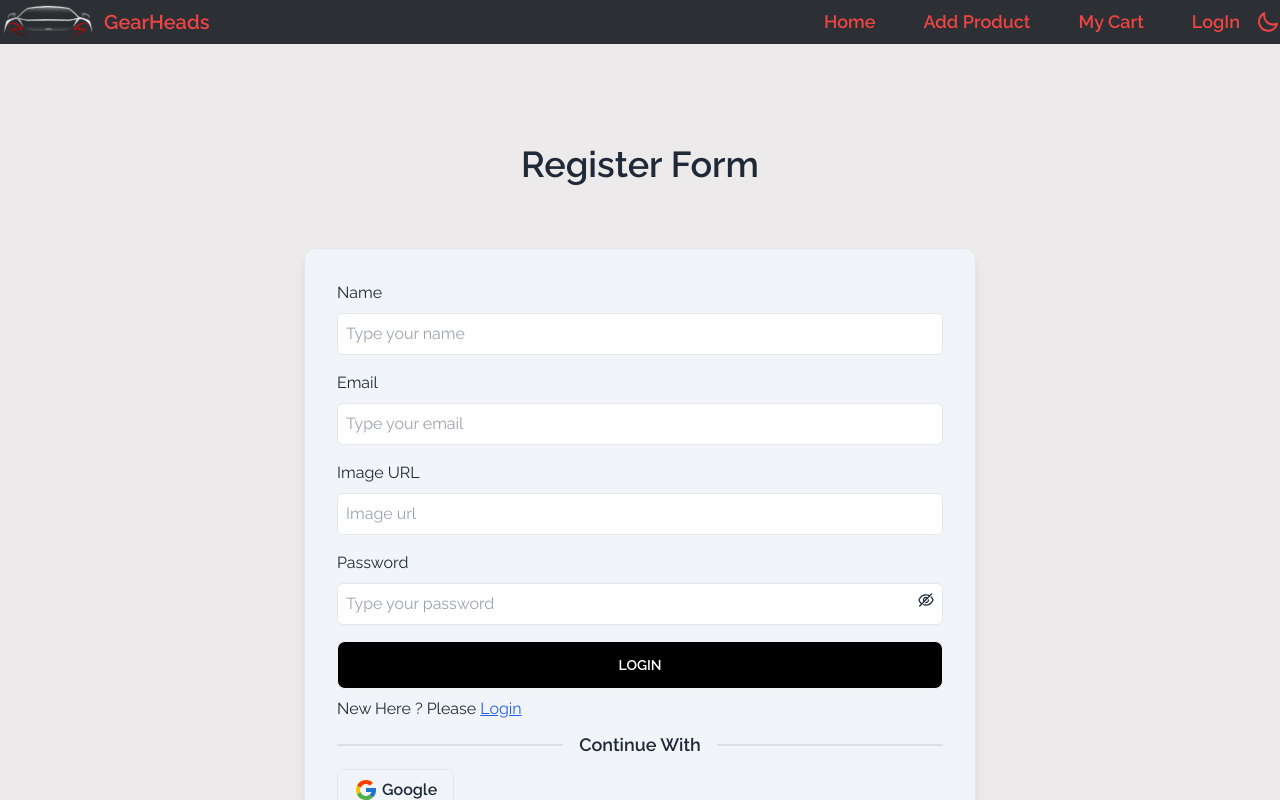
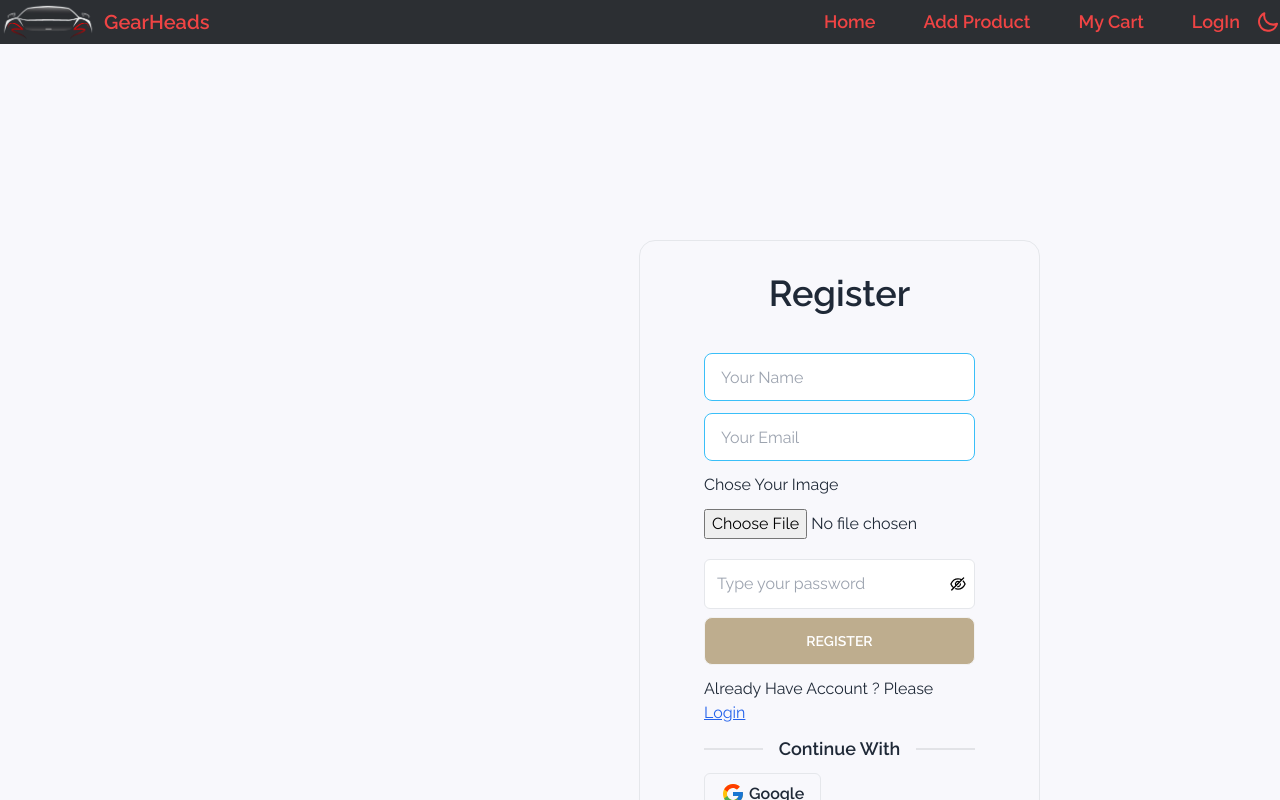
Before and after one commit to tohahpro/automotive-Task-client-site-, a React (Vite) app: page /register in a window 1280 px wide. Shown: the top 800 px of the page. Built offline with nearby package versions, Linux system fonts and the light colour scheme; no server answers.

Commit message:
register page image upload implement

```diff
--- a/package.json
+++ b/package.json
@@ -11,12 +11,15 @@
   },
   "dependencies": {
     "aos": "^2.3.4",
+    "axios": "^1.6.7",
     "firebase": "^10.5.0",
     "localforage": "^1.10.0",
     "match-sorter": "^6.3.1",
     "react": "^18.2.0",
     "react-dom": "^18.2.0",
     "react-fast-marquee": "^1.6.2",
+    "react-helmet-async": "^2.0.4",
+    "react-hook-form": "^7.50.1",
     "react-hot-toast": "^2.4.1",
     "react-icons": "^4.11.0",
     "react-router-dom": "^6.17.0",
--- a/public/brandLogo.json
+++ b/public/brandLogo.json
@@ -7,7 +7,7 @@
     {
         "id": 2,
         "brand_name": "Mercedes-Benz",
-        "image": "https://i.ibb.co/1vkfJWY/mercedes.png"
+        "image": "https://i.ibb.co/NN4KHRS/mercedes.png"
     },
     {
         "id": 3,
--- a/src/Components/Layout/UserLogin/Register/Register.jsx
+++ b/src/Components/Layout/UserLogin/Register/Register.jsx
@@ -1,115 +1,166 @@
-import { useContext, useState } from 'react';
+import { Link, useLocation, useNavigate } from "react-router-dom";
+import { useContext, useState } from "react";
 import { AiOutlineEyeInvisible, AiOutlineEye } from 'react-icons/ai';
-import { Link, useLocation, useNavigate } from 'react-router-dom';
 
-import SocialRegister from './SocialRegister';
-import toast from 'react-hot-toast';
-import { AuthContext } from '../../../Provider/AuthProvider';
+
+import toast from "react-hot-toast";
+import { Helmet } from "react-helmet-async";
+
+import { useForm } from "react-hook-form";
+import axios from "axios";
+
+import SocialRegister from "./SocialRegister";
+import { AuthContext } from "../../../Provider/AuthProvider";
+import useAxiosPublic from "../../../../Hooks/AxiosPublic";
+
+
+
+const image_hosting_key = import.meta.env.VITE_IMAGE_HOSTING_KEY
+const image_hosting_api = `https://api.imgbb.com/1/upload?key=${image_hosting_key}`
 
 const Register = () => {
 
 
+    const { signUp, userUpdate } = useContext(AuthContext)
+
     const [showPassword, setShowPassword] = useState(false)
 
-    const location = useLocation()
-    const navigate = useNavigate()
 
 
-    const { signUp, userUpdate } = useContext(AuthContext)
 
-    const handleRegister = e => {
-        e.preventDefault()
-
-        const name = e.target.name.value
-        const email = e.target.email.value
-        const password = e.target.password.value
-        const image = e.target.image.value
-        console.log(name, email, password, image);
+    const navigate = useNavigate();
+    const location = useLocation();
+    const axiosPublic = useAxiosPublic()
 
 
-        if (!/^(?=.*[a-z]).{6,}$/.test(password)) {
-            return toast.error("Password length must have 6 characters")
+    const { register, handleSubmit } = useForm()
+
+    const onSubmit = async (data) => {
+
+
+
+        // image upload to imgbb and then get an url
+        const imageFile = { image: data.image[0] }
+        const res = await axios.post(image_hosting_api, imageFile, {
+            headers: {
+                'content-type': 'multipart/form-data'
             }
 
-        else if (!/(?=.*[!@#$%^&*])/.test(password)) {
-            return toast.error("Password must have a special character")
-        }
-        else if (!/(?=.*[A-Z])/.test(password)) {
-            return toast.error("Password must have a capital letter")
-        }
-        else if (!/(?=.*\d)/.test(password)) {
-            return toast.error("Password must have a number")
-        }
+        });
+
+        console.log(res.data.data.display_url);
+
+        if (res.data.success) {
+            const name = data.name
+            const email = data.email
+            const password = data.password
+            const photo = res.data.data.display_url
+
+            console.log(name);
 
             signUp(email, password)
                 .then(res => {
-                userUpdate(name, image)
+                    userUpdate(name, photo)
                         .then(() => {
+                        })
 
+
+
+                    const userInfo = {
+                        email: res.user?.email,
+                        name: name,
+                        role: 'user'
+                    }
+
+                    axiosPublic.post('/user-email', userInfo)
+                        .then(res => {
+
+                            console.log(res.data)
                         })
                     if (res.user) {
                         toast.success('Register successful')
-                    navigate('/')
                         navigate(location?.state ? location.state : '/')
                     }
+
                 })
 
                 .catch(error => {
                     return toast.error(error.message)
                 })
-
-
+        }
     }
 
     return (
-        <div>
-            <div>
-                <h2 className="text-center text-4xl font-semibold pt-36 mb-16">Register Form</h2>
+        <div className="bg-[#F8F8FC]">
+            <Helmet>
+                <title>TrendNest | Register</title>
 
-                <form onSubmit={handleRegister} className='pb-28'>
-                    <div className='max-w-2xl mx-auto border shadow-lg p-8 rounded-xl bg-slate-100 space-y-2'>
+            </Helmet>
+            <div className="lg:mx-56 px-4 py-20">
+                <div className="lg:flex p-0">
+                    <div className="flex-1 flex items-center justify-center lg:justify-start">
+                        <img src="" alt="" />
+                    </div>
+                    <div className="card flex-1 justify-between flex-shrink-0  lg:border my-40">
+                        <div className="card-body">
+                            <h1 className="text-4xl font-semibold text-center">Register</h1>
+
+                            <form onSubmit={handleSubmit(onSubmit)}>
+                                <div className='mx-auto p-8 space-y-3'>
 
                                     {/* name field  */}
                                     <div>
-                            <label htmlFor="">Name</label><br />
-                            <input className='border w-full rounded-md p-2 my-2' type="text" name="name" placeholder='Type your name' required />
+
+                                        <input {...register("name", { required: true })}
+                                            required
+                                            type="text" placeholder="Your Name" className="input input-bordered input-info w-full " />
                                     </div>
+
                                     {/* email field  */}
                                     <div>
-                            <label htmlFor="">Email</label><br />
-                            <input className='border w-full rounded-md p-2 my-2' type="text" name="email" placeholder='Type your email' required />
+
+                                        <input {...register("email", { required: true })}
+                                            required
+                                            type="email" placeholder="Your Email" className="input input-bordered input-info w-full " />
                                     </div>
+
                                     {/* image field  */}
-                        <div>
-                            <label htmlFor="">Image URL</label><br />
-                            <input className='border w-full rounded-md p-2 my-2' type="text" name="image" placeholder='Image url' required />
+                                    <div className="flex flex-col">
+                                        <label className="mb-3">Chose Your Image</label>
+                                        <input {...register("image", { required: true })}
+                                            required
+                                            type="file" className="w-full" />
                                     </div>
 
 
-                        {/* password  */}
+                                    {/* password field  */}
                                     <div>
-                            <label htmlFor="">Password</label><br />
+
                                         <div className='flex relative'>
-                                <input className='border w-full rounded-md p-2 my-2 ' type={showPassword ? 'text' : 'password'} name="password" placeholder='Type your password' required />
-                                <span onClick={() => setShowPassword(!showPassword)} className="absolute top-4 right-2 text-lg" required>{showPassword ? <AiOutlineEye></AiOutlineEye> : <AiOutlineEyeInvisible></AiOutlineEyeInvisible>}</span>
+
+                                            <input {...register("password", { required: true })}
+                                                required
+                                                type={showPassword ? 'text' : 'password'}
+                                                className="border text-black w-full rounded-md p-3 my-2" placeholder='Type your password' />
+                                            <span onClick={() => setShowPassword(!showPassword)} className="absolute top-6 right-2 text-lg text-black" required>{showPassword ? <AiOutlineEye></AiOutlineEye> : <AiOutlineEyeInvisible></AiOutlineEyeInvisible>}</span>
                                         </div>
+                                        <input type="submit" value="Register" className="p-3 btn border hover:cursor-pointer w-full  rounded-lg bg-[#BEAD8E] text-white" />
                                     </div>
 
-                        <input type="submit" value="Login" className="btn w-full p-2 rounded-lg bg-black text-white" />
-
-                        <p className='mt-2'>New Here ? Please  <Link to='/login'>
+                                    <p className='mt-2'>Already Have Account ? Please  <Link to='/login'>
                                         <span className='text-blue-600'>
                                             <span className='underline'>Login</span>
                                         </span>
                                     </Link>
 
                                     </p>
-                        <SocialRegister></SocialRegister>
-
+                                    <SocialRegister />
                                 </div>
 
                             </form>
-
+                        </div>
+                    </div>
+                </div>
             </div>
         </div>
     );
--- a/src/Components/Pages/Home/Home.jsx
+++ b/src/Components/Pages/Home/Home.jsx
@@ -63,7 +63,7 @@ const Home = () => {
 
                             <Link to={`/products/${item.brand_name} `}>
                                 <div className="card card-compact w-full bg-[#F2F2F2] shadow-xl border-2 border-[#F2F2F2]  hover:border-red-400 hover:border-2 hover:shadow-red-300 pt-8 pb-6 ">
-                                    <figure><img className="w-56" src={item.image} alt="Shoes" /></figure>
+                                    <figure><img className="w-56 h-28" src={item.image} alt="Shoes" /></figure>
                                     <div className="card-body">
                                         <h2 className="card-title flex justify-center">{item.brand_name.toUpperCase()}</h2>
                                     </div>
--- a/src/Components/Pages/MyCart.jsx
+++ b/src/Components/Pages/MyCart.jsx
@@ -46,8 +46,11 @@ const MyCart = () => {
     }
 
     return (
-        <div className="px-20 lg:px-56">
+        <div className="px-20 lg:px-56 min-h-screen">
             <div className="container pt-40">
+                {
+                    products.length === 0 ? <p>You can not</p>
+                        :
                         <table className="lg:w-full flex flex-row flex-no-wrap sm:bg-white overflow-hidden sm:shadow-lg my-5">
                             <thead className="text-white ">
                                 <tr className="bg-[#2b1b9a] flex flex-col flex-no wrap sm:table-row mb-2 sm:mb-0 ">
@@ -101,6 +104,7 @@ const MyCart = () => {
                                 }
                             </tbody>
                         </table>
+                }
             </div>
         </div>
 
--- /dev/null
+++ b/src/Hooks/AxiosPublic.jsx
@@ -0,0 +1,12 @@
+import axios from "axios";
+
+
+const axiosPublic = axios.create({
+    baseURL: 'https://automotive-server-site-two.vercel.app'
+})
+const useAxiosPublic = () => {
+
+    return axiosPublic
+};
+
+export default useAxiosPublic;
```
Also changed, not shown: src/main.jsx (+6 -3 lines), 1 other file (tests, documents, lock files or other folders). Lines whose indentation alone changed are shown as unchanged.
